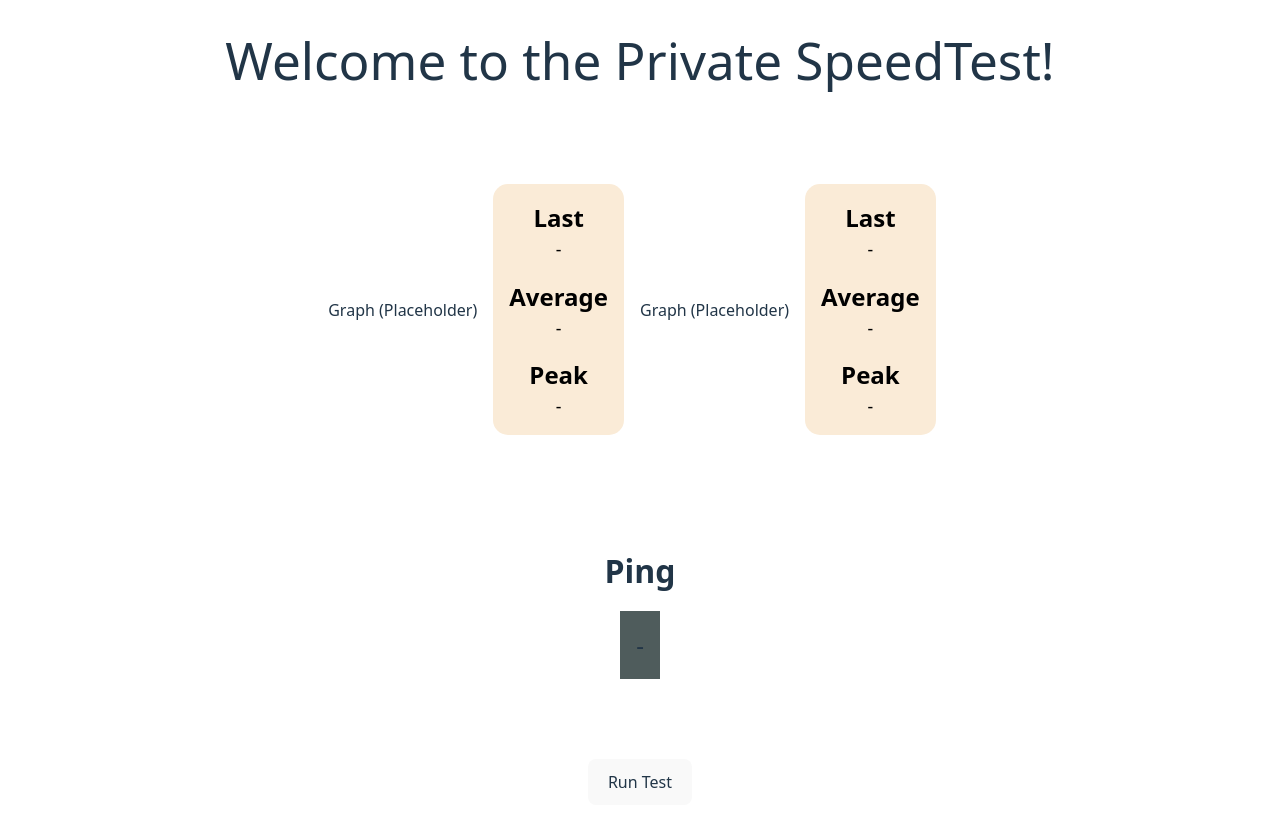
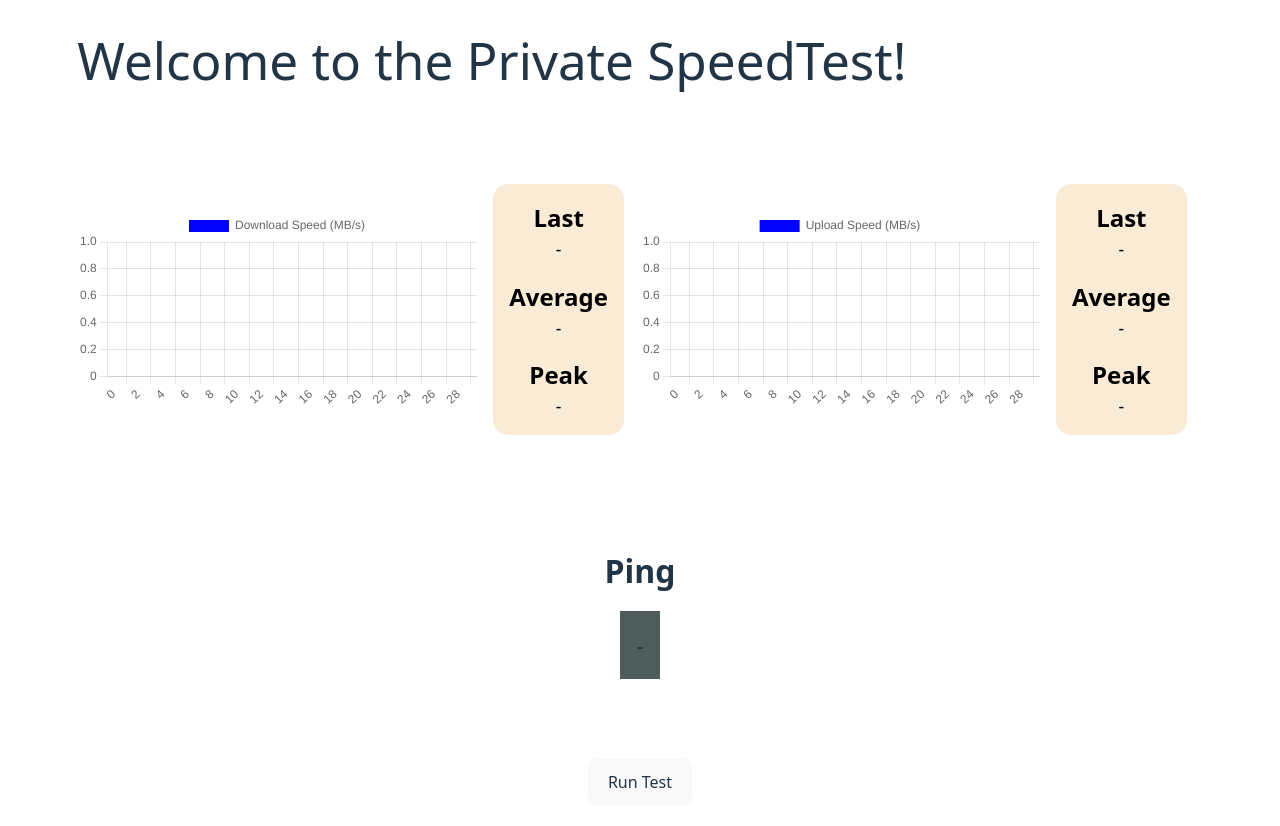
Before and after one commit to gCaglia/SpeedTest, a Svelte app in the folder speedtest-frontend/: page / in a window 1280 px wide. Shown: the top 826 px of the page. Built offline with nearby package versions, Linux system fonts and the light colour scheme.

Commit message:
Feature (speedtest-frontend): Add result charts

```diff
--- a/speedtest-frontend/package.json
+++ b/speedtest-frontend/package.json
@@ -17,6 +17,7 @@
     "vite": "^6.3.1"
   },
   "dependencies": {
-    "@tailwindcss/vite": "^4.1.4"
+    "@tailwindcss/vite": "^4.1.4",
+    "chart.js": "^4.4.9"
   }
 }
--- a/speedtest-frontend/src/App.svelte
+++ b/speedtest-frontend/src/App.svelte
@@ -53,8 +53,8 @@
     <h1> Welcome to the Private SpeedTest!</h1>
   </div>
   <div class="results">
-    <SpeedSection bind:results = {downloadSpeed}></SpeedSection>
-    <SpeedSection bind:results = {uploadSpeed}></SpeedSection>
+    <SpeedSection bind:results = {downloadSpeed} label = "Download Speed (MB/s)"></SpeedSection>
+    <SpeedSection bind:results = {uploadSpeed} label = "Upload Speed (MB/s)"></SpeedSection>
   </div>
   <div class="results">
     <PingBox bind:results = {ping}></PingBox>
--- /dev/null
+++ b/speedtest-frontend/src/components/ChartResults.svelte
@@ -0,0 +1,45 @@
+<script lang="ts">
+    import { onMount, onDestroy } from 'svelte';
+    import { Chart, type ChartConfiguration, registerables } from 'chart.js';
+
+    export let results: number[] | null;
+    export let label: string;
+
+    let chart: Chart | null = null;
+    let canvas: HTMLCanvasElement;
+
+    function enumerate(len: number): number[] {
+        return Array.from({length: len}, (_, i) => i)
+    }
+
+    Chart.register(...registerables);
+    let xticks: number[] = enumerate(30);
+
+    let data = {
+        labels: xticks,
+        datasets: [
+            {
+                label: label,
+                data: results ?? [],
+                backgroundColor: ['blue']
+            }
+        ]
+    };
+
+    const config: ChartConfiguration = {
+        type: 'bar',
+        data
+    };
+
+    onMount(() => {chart = new Chart(canvas, config)});
+    onDestroy(() => {chart?.destroy()});
+
+    $: if (chart && results !== null) {
+        chart.data.labels = enumerate(results.length);
+        chart.data.datasets[0].data = results;
+        chart.data.datasets[0].label = label;
+        chart.update();
+    }
+</script>
+
+<canvas bind:this={canvas}></canvas>
--- a/speedtest-frontend/src/components/SpeedSection.svelte
+++ b/speedtest-frontend/src/components/SpeedSection.svelte
@@ -1,5 +1,8 @@
 <script lang="ts">
+    import ChartResults from "./ChartResults.svelte"
+
     export let results: number[] | null;
+    export let label: string;
     const keys: string[] = ["Last", "Average", "Peak"];
     let statsPromise: Promise<Record<string, number>>;
 
@@ -52,13 +55,17 @@
     .stat-result {
         font-size: 1.1rem;
     }
+    .graph {
+        height: 12.5rem;
+        width: 25rem;
+    }
 
 </style>
 
 <main>
     <div class="speed-section">
         <div class="graph">
-            Graph (Placeholder)
+            <ChartResults bind:results={results} bind:label={label}/>
         </div>
         <div class="stats">
             {#each keys as key}
```
Also changed, not shown: 1 other file (tests, documents, lock files or other folders).
